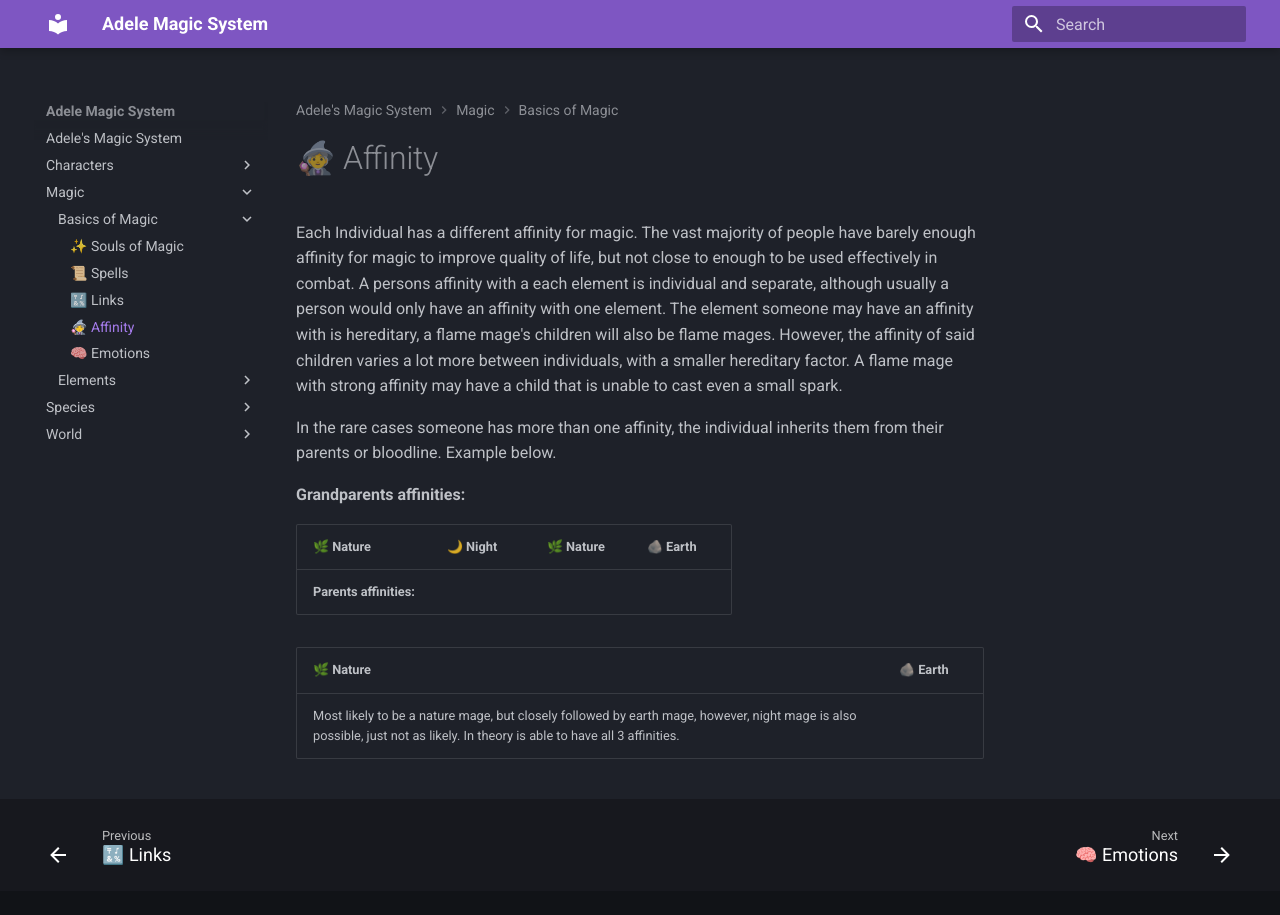
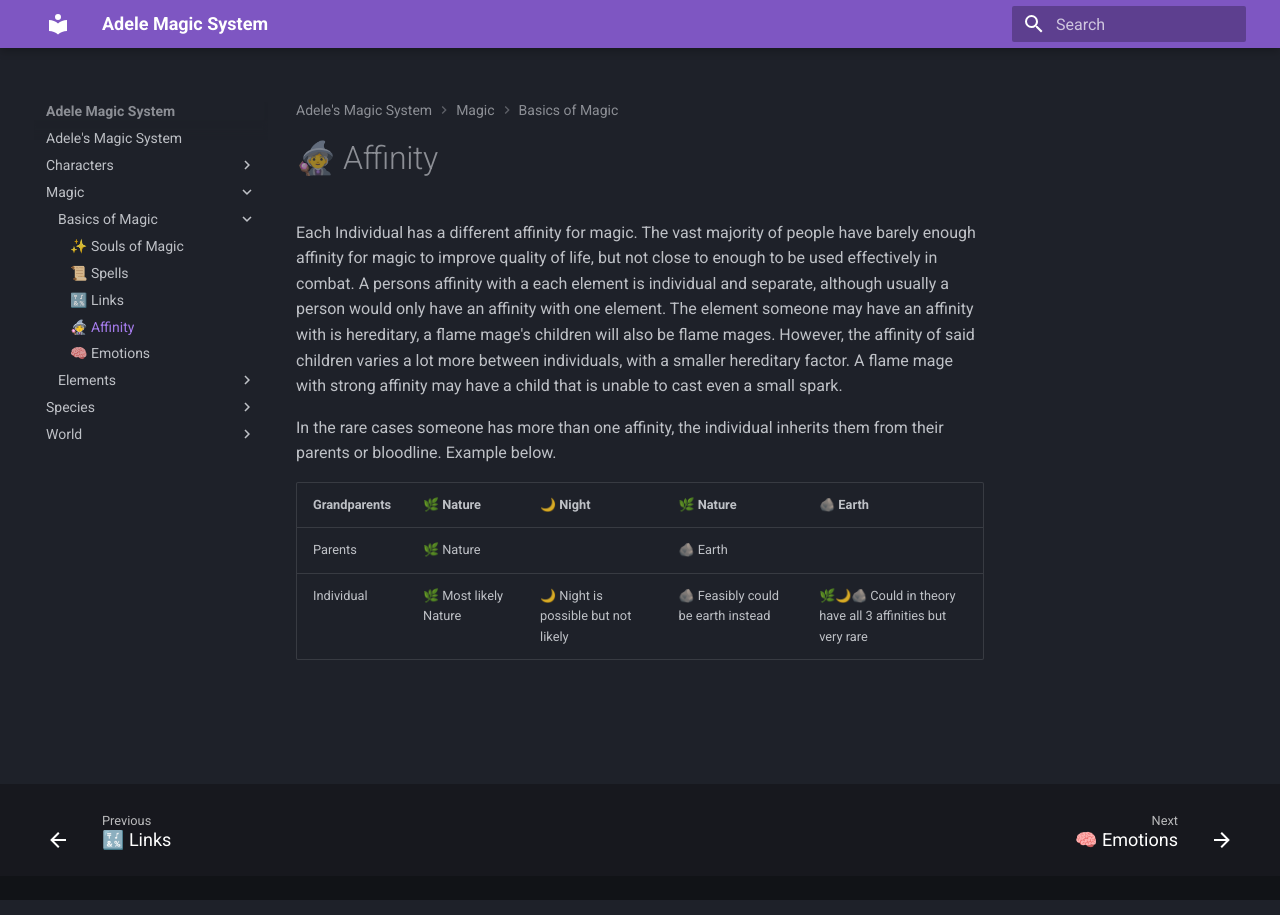
Before and after one commit to AdelePrism/Magic-System, an MkDocs documentation site: the page built from docs/Magic/Basics of Magic/🧙‍♀️ Affinity.md, in a window 1280 px wide. Built offline with MkDocs 1.6.1 and Material for MkDocs 9.7.7, drawn with Linux system fonts in a browser that asks for light colours.

Commit message:
vault backup: 2024-11-28 20:26:40

```diff
--- a/docs/Magic/Basics of Magic/🧙‍♀️ Affinity.md
+++ b/docs/Magic/Basics of Magic/🧙‍♀️ Affinity.md
@@ -2,12 +2,7 @@ Each Individual has a different affinity for magic. The vast majority of people
 
 In the rare cases someone has more than one affinity, the individual inherits them from their parents or bloodline. Example below.
 
-**Grandparents affinities:**
-
-| 🌿 Nature | 🌙 Night | 🌿 Nature | 🪨 Earth |
-| --------- | -------- | --------- | -------- |
-**Parents affinities:**
-
-| 🌿           Nature | 🪨            Earth |
-| ------------------- | ------------------- |
-Most likely to be a nature mage, but closely followed by earth mage, however, night mage is also possible, just not as likely. In theory is able to have all 3 affinities.
+| Grandparents | 🌿 Nature             | 🌙 Night                            | 🌿 Nature                          | 🪨 Earth                                                   |
+| ------------ | --------------------- | ----------------------------------- | ---------------------------------- | ---------------------------------------------------------- |
+| Parents      | 🌿 Nature             |                                     | 🪨 Earth                           |                                                            |
+| Individual   | 🌿 Most likely Nature | 🌙 Night is possible but not likely | 🪨 Feasibly could be earth instead | 🌿🌙🪨 Could in theory have all 3 affinities but very rare |
```
Also changed, not shown: docs/Characters/Rebecca/Ashley/index.md (renamed from docs/Characters/Rebecca/Ashley/ℹ️ Info.md, +1 -0 lines), docs/Characters/Rebecca/Beatrix/index.md (renamed from docs/Characters/Rebecca/Beatrix/ℹ️ Info.md, +1 -0 lines), docs/Characters/Samantha/index.md (renamed from docs/Characters/Samantha/ℹ️ Info.md, +1 -0 lines), docs/Characters/Template/index.md (renamed from docs/Characters/Template/ℹ️ Info.md, +1 -0 lines), Magic/'Basics.md (deleted).
